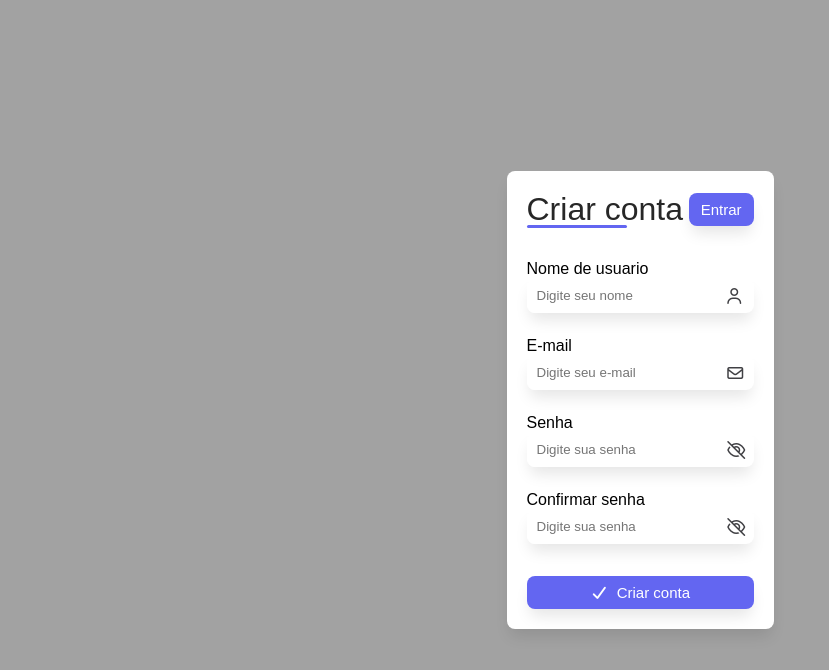
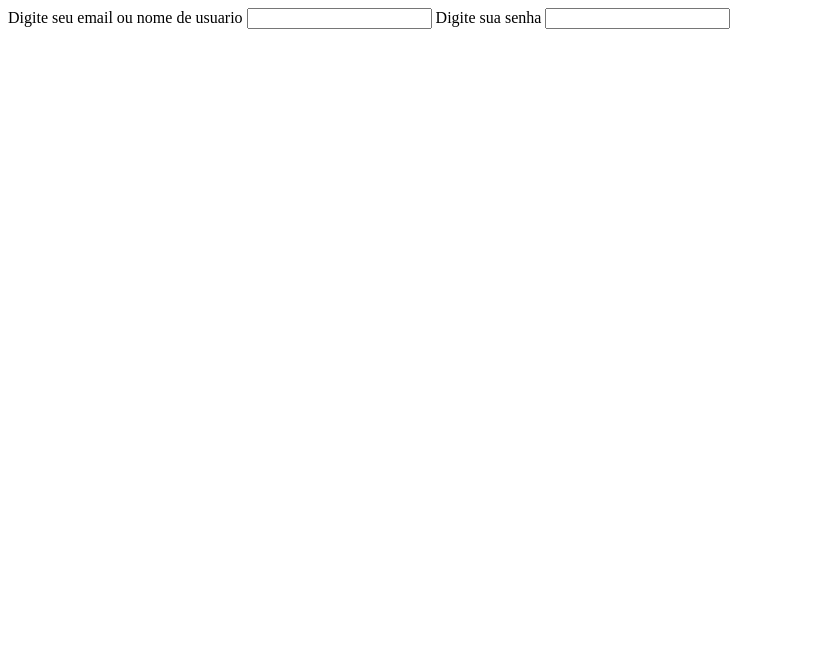
Before and after one commit to Pontua-Ai/site, a plain HTML site: page loginProf.html in a window 1280 px wide. Shown: the whole page, without its empty margins (0-829 px from the left). Drawn offline with Linux system fonts and the light colour scheme.

Commit message:
criando login

```diff
--- a/loginProf.html
+++ b/loginProf.html
@@ -1,89 +1,15 @@
 <!DOCTYPE html>
-<html lang="pt_BR">
+<html lang="en">
 <head>
     <meta charset="UTF-8">
     <meta name="viewport" content="width=device-width, initial-scale=1.0">
-    <title>Cadastrar</title>
-    <link rel="stylesheet" href="src/styles/style.css">
-    <link rel="stylesheet" href="https://cdnjs.cloudflare.com/ajax/libs/font-awesome/7.0.1/css/all.min.css">
+    <title>Login</title>
 </head>
 <body>
-    <main id="form_container">
-        <div id="form_header">
-            <h1 class="form_title">
-                Criar conta
-            </h1>
+    <label for="name">Digite seu email ou nome de usuario</label>
+    <input type="text" name="name" id="name">
 
-            <button class="btn_default">
-                Entrar
-            </button>
-        </div>
-
-        <form action="" id="form">
-            <div class="input_container">
-                <div class="input_box">
-                    <label for="name" class="form-label">
-                        Nome de usuario
-                    </label>
-                    <div class="input_field">
-                        <input type="text" name="name" id="name" class="form_control" placeholder="Digite seu nome">
-                        <i class="fa-regular fa-user"></i>
-                    </div>
-                </div>
-
-                <div class="input_box">
-                    <label for="email" class="form-label">
-                        E-mail
-                    </label>
-                    <div class="input_field">
-                        <input
-                            type="email"
-                            name="email"
-                            id="email"
-                            class="form_control"
-                            placeholder="Digite seu e-mail">
-                        <i class="fa-regular fa-envelope"></i>
-                    </div>
-                </div>
-
-                <div class="input_box">
-                    <label for="password" class="form-label">
-                        Senha
-                    </label>
-                    <div class="input_field">
-                        <input
-                            type="password"
-                            name="password"
-                            id="password"
-                            class="form_control"
-                            placeholder="Digite sua senha">
-                        <i class="fa-regular fa-eye-slash password-icon"></i>
-                    </div>
-                </div>
-
-                <div class="input_box">
-                    <label for="-confirm_password" class="form-label">
-                        Confirmar senha
-                    </label>
-                    <div class="input_field">
-                        <input
-                            type="password"
-                            name="-confirm_password"
-                            id="_confirm_password"
-                            class="form_control"
-                            placeholder="Digite sua senha">
-                        <i class="fa-regular fa-eye-slash password-icon"></i>
-                    </div>
-                </div>
-            </div>
-
-            <button type="submit" class="btn_default">
-                <i class="fa-solid fa-check"></i>
-                Criar conta
-            </button>
-        </form>
-    </main>
-
-    <script src="src/script/script.js"></script>
+    <label for="senha">Digite sua senha</label>
+    <input type="password" name="senha" id="senha">
 </body>
 </html>
--- a/src/script/script.js
+++ /dev/null
@@ -1,10 +0,0 @@
-const passwordIcons = document.querySelectorAll('.password-icon')
-
-passwordIcons.forEach(icon => {
-    icon.addEventListener('click', function(){
-        const input = this.parentElement.querySelector('.form_control');
-        input.type = input.type ==='password' ? 'text' : 'password';
-        this.classList.toggle('fa-eye-slash');
-        this.classList.toggle('fa-eye');
-    })
-})
--- a/src/styles/style.css
+++ /dev/null
@@ -1,130 +0,0 @@
-*{
-    margin: 0;
-    padding: 0;
-    box-sizing: border-box;
-    font-family: Arial, Helvetica, sans-serif;
-}
-
-body{
-    display: flex;
-    align-items: center;
-    justify-content: center;
-    min-height: 100vh;
-    background-color: #a2a2a2;
-}
-
-.btn_default{
-    background-color: #6366f1;
-    display: flex;
-    align-items: center;
-    border: none;
-    padding: 8px 12px;
-    border-radius: 8px;
-    font-size: 15px;
-    font-weight: 500;
-    color: #fff;
-    cursor: pointer;
-    justify-content: center;
-    gap: 8px;
-    height: fit-content;
-    box-shadow: 0px 10px 15px -3px rgba(0,0,0,0.1);
-    transition: background-color 0.3s ease;
-}
-
-.btn_default:hover{
-    background-color: #818cf8;
-}
-
-#form_container{
-    display: flex;
-    flex-direction: column;
-    gap: 32px;
-    height: 100%;
-    background-color: #fff;
-    padding: 20px;
-    border-radius: 8px;
-    box-shadow: 0px 10px 15px -3px rgba(0,0,0,0.1);
-}
-
-#form_header{
-    display: flex;
-    justify-content: space-between;
-    align-items: center;
-}
-
-.form_title{
-    font-weight: 500;
-    color: #272727;
-    position: relative;
-}
-
-.form_title::after{
-    content: '';
-    position: absolute;
-    width: 100px;
-    height: 3px;
-    border-radius: 30px;
-    background-color: #6366f1;
-    left: 0;
-    bottom: 0;
-}
-
-form{
-    display: flex;
-    justify-content: space-between;
-    flex-direction: column;
-    gap: 32px;
-    height: 100%;
-}
-
-.input_container{
-    display: grid;
-    gap: 24px;
-}
-
-.form_label{
-    font-size: 12px;
-    color: #404044;
-    font-weight: 500;
-}
-
-.input_field{
-    display: flex;
-    align-items: center;
-    background-color: #fff;
-    border-radius: 8px;
-    box-shadow: 0px 10px 15px -3px rgba(0,0,0,0.1);
-}
-
-.input_field i{
-    display: flex;
-    align-items: center;
-    width: 30px;
-    height: 20px;
-    color: #404044;
-}
-
-.form_control{
-    padding: 10px;
-    width: 100%;
-    border: none;
-    border-radius: 8px;
-}
-
-.input_field .password-icon:hover{
-    cursor: pointer;
-    color: #676770;
-}
-
-.form_control:focus{
-    outline: none;
-}
-
-.input_box .input_field:focus-within{
-    outline: 2px solid #6366f1;
-}
-
-input:-webkit-autofill{
-    -webkit-box-shadow: 0 0 0 1000px white inset !important;
-    color: #000;
-}
```
